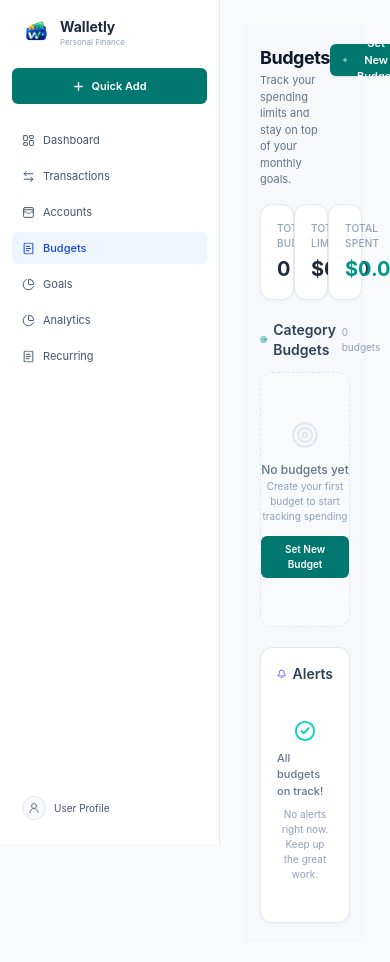
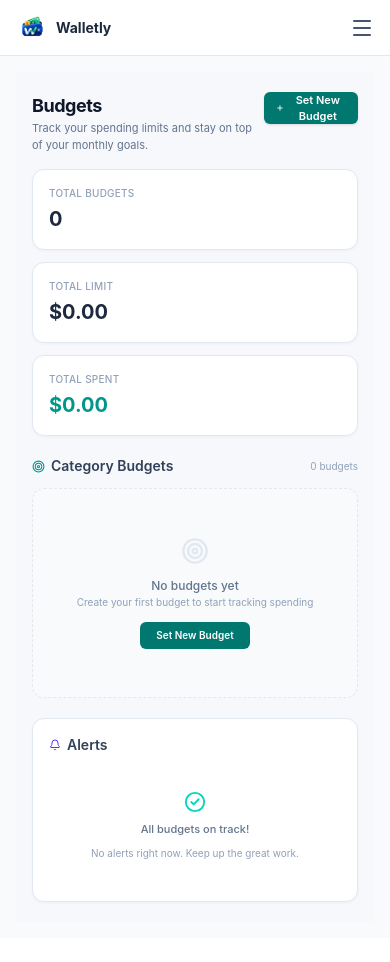
Before and after one commit to Hitheshamin24/walletly, a React (Vite) app: page /main/budgets in a window 390 px wide. Shown: the top 962 px of the page. After the commit the page ends 938 px from the top, so only its background shows below. Built offline with nearby package versions, Linux system fonts and the light colour scheme; sample sign-in values are in the browser's storage.

Commit message:
Add responsive design

```diff
--- a/src/app/layouts/MainLayout.jsx
+++ b/src/app/layouts/MainLayout.jsx
@@ -1,18 +1,53 @@
-import React from "react";
+import React, { useState, useEffect } from "react";
 import Navbar from "../../shared/ui/components/Navbar";
-import { Outlet } from "react-router";
+import { Outlet, useLocation } from "react-router";
 import TransactionForm from "../../shared/ui/components/TransactionForm";
 import { useTransactionContext, TransactionProvider } from "../../shared/context/TransactionFormContext";
+import { Menu, X } from "lucide-react";
 
 // Inner layout — consumes TransactionContext
 const MainLayoutContent = () => {
   const { showTransactionModal } = useTransactionContext();
+  const [isSidebarOpen, setIsSidebarOpen] = useState(false);
+  const location = useLocation();
+
+  // Close sidebar when route changes on mobile
+  useEffect(() => {
+    setIsSidebarOpen(false);
+  }, [location.pathname]);
+
   return (
     <div className="min-h-screen bg-slate-50">
-      <Navbar />
-      <main className="ml-55 p-6">
+      {/* Mobile Top Header */}
+      <div className="fixed top-0 left-0 z-30 flex h-14 w-full items-center justify-between border-b border-slate-200 bg-white px-4 md:hidden">
+        <div className="flex items-center gap-2">
+          <div className="flex h-8 w-8 items-center justify-center rounded-lg text-sm font-bold text-white">
+            <img src="\walletlyLogo.png" alt="Walletly Logo" />
+          </div>
+          <h1 className="text-sm font-bold text-slate-800">Walletly</h1>
+        </div>
+        <button
+          onClick={() => setIsSidebarOpen(!isSidebarOpen)}
+          className="text-slate-600 hover:text-slate-800 focus:outline-none"
+        >
+          {isSidebarOpen ? <X size={24} /> : <Menu size={24} />}
+        </button>
+      </div>
+
+      {/* Sidebar Overlay for Mobile */}
+      {isSidebarOpen && (
+        <div
+          className="fixed inset-0 z-30 bg-slate-800/50 transition-opacity md:hidden"
+          onClick={() => setIsSidebarOpen(false)}
+        />
+      )}
+
+      <Navbar isOpen={isSidebarOpen} setIsOpen={setIsSidebarOpen} />
+
+      <main className="pt-18 p-4 md:ml-55 md:p-6 md:pt-6">
         <Outlet />
       </main>
+
       {showTransactionModal && <TransactionForm />}
     </div>
   );
--- a/src/features/budget/ui/pages/BudgetsPage.jsx
+++ b/src/features/budget/ui/pages/BudgetsPage.jsx
@@ -35,7 +35,7 @@ const BudgetsPage = () => {
           <BudgetHeader onNewBudget={openNew} />
 
           {/* Summary strip */}
-          <div className="mb-5 grid grid-cols-3 gap-3">
+          <div className="mb-5 grid grid-cols-1 sm:grid-cols-3 gap-3">
             <div className="rounded-xl border border-slate-200 bg-white p-4 shadow-[0_1px_3px_rgba(15,23,42,0.04)]">
               <p className="text-[10px] font-medium uppercase tracking-wide text-slate-400">
                 Total Budgets
--- a/src/features/goals/ui/pages/GoalPage.jsx
+++ b/src/features/goals/ui/pages/GoalPage.jsx
@@ -29,7 +29,7 @@ const GoalPage = () => {
         <GoalHeader onNewGoal={openNew} />
 
         {/* Summary strip */}
-        <div className="mb-6 grid grid-cols-3 gap-3">
+        <div className="mb-6 grid grid-cols-1 sm:grid-cols-3 gap-3">
           <div className="rounded-xl border border-slate-200 bg-white p-4 shadow-[0_1px_3px_rgba(15,23,42,0.04)]">
             <p className="text-[10px] font-medium uppercase tracking-wide text-slate-400">Total Goals</p>
             <p className="mt-1 text-xl font-bold text-slate-800">{goals.length}</p>
--- a/src/features/recurring/ui/pages/RecurringPage.jsx
+++ b/src/features/recurring/ui/pages/RecurringPage.jsx
@@ -23,7 +23,7 @@ const RecurringPage = () => {
         <RecurringHeader onAdd={openAdd} />
 
         {/* Summary strip */}
-        <div className="mb-5 grid grid-cols-3 gap-3">
+        <div className="mb-5 grid grid-cols-1 sm:grid-cols-3 gap-3">
           <div className="rounded-xl border border-slate-200 bg-white p-4 shadow-[0_1px_3px_rgba(15,23,42,0.04)]">
             <p className="text-[10px] font-medium uppercase tracking-wide text-slate-400">Total Items</p>
             <p className="mt-1 text-xl font-bold text-slate-800">{items.length}</p>
--- a/src/shared/ui/components/Navbar.jsx
+++ b/src/shared/ui/components/Navbar.jsx
@@ -12,7 +12,7 @@ import {
 import { NavLink } from "react-router";
 import { useTransactionContext } from "../../context/TransactionFormContext";
 
-const Navbar = () => {
+const Navbar = ({ isOpen, setIsOpen }) => {
 
   const {setShowTransactionModal}=useTransactionContext()
   const menuItems = [
@@ -54,7 +54,7 @@ const Navbar = () => {
   ];
 
   return (
-    <aside className="fixed left-0 top-0 flex h-screen w-55 flex-col border-r border-slate-200 bg-white px-3 py-4">
+    <aside className={`fixed left-0 top-0 z-40 flex h-screen w-55 flex-col border-r border-slate-200 bg-white px-3 py-4 transition-transform duration-300 md:translate-x-0 ${isOpen ? "translate-x-0" : "-translate-x-full"}`}>
       {/* Logo */}
       <div className="mb-5 flex items-center gap-2 px-2">
         <div className="flex h-8 w-8 items-center justify-center rounded-lg  text-sm font-bold text-white">
--- a/src/shared/ui/components/dashboard/StatsGrid.jsx
+++ b/src/shared/ui/components/dashboard/StatsGrid.jsx
@@ -36,7 +36,7 @@ const StatsGrid = () => {
   ];
 
   return (
-    <section className="mb-5 grid grid-cols-2 gap-3 xl:grid-cols-4">
+    <section className="mb-5 grid grid-cols-1 sm:grid-cols-2 gap-3 xl:grid-cols-4">
       {items.map((stat) => {
         const Icon = stat.icon;
         return (
```
